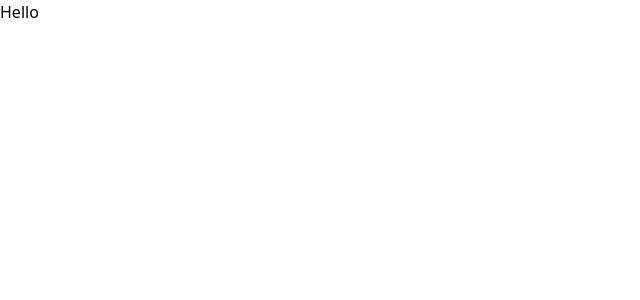
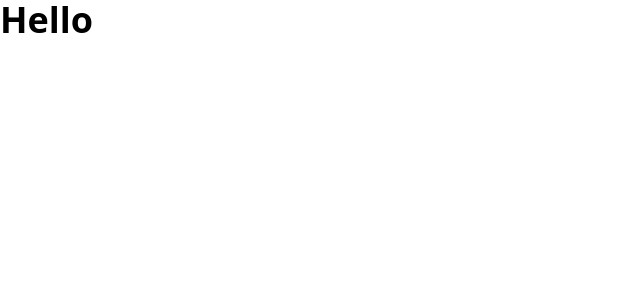
Before and after one commit to GlendleNguyen/portfolio, a JavaScript app: page / in a window 1280 px wide. Shown: the top 300 px of the page, without its empty margins (0-640 px from the left). Built offline with nearby package versions, Linux system fonts and the light colour scheme; the HTML template or start-up script is replaced by a standard one.

Commit message:
Add react icons

```diff
--- a/package.json
+++ b/package.json
@@ -8,6 +8,7 @@
     "@testing-library/user-event": "^13.5.0",
     "react": "^18.2.0",
     "react-dom": "^18.2.0",
+    "react-icons": "^4.4.0",
     "react-scripts": "5.0.1",
     "web-vitals": "^2.1.4"
   },
--- a/src/App.js
+++ b/src/App.js
@@ -1,7 +1,7 @@
 function App() {
   return (
     <div>
-      <h1>Hello</h1>
+      <h1 className="text-4xl font-bold">Hello</h1>
     </div>
   );
 }
```
Also changed, not shown: 1 other file (tests, documents, lock files or other folders).
